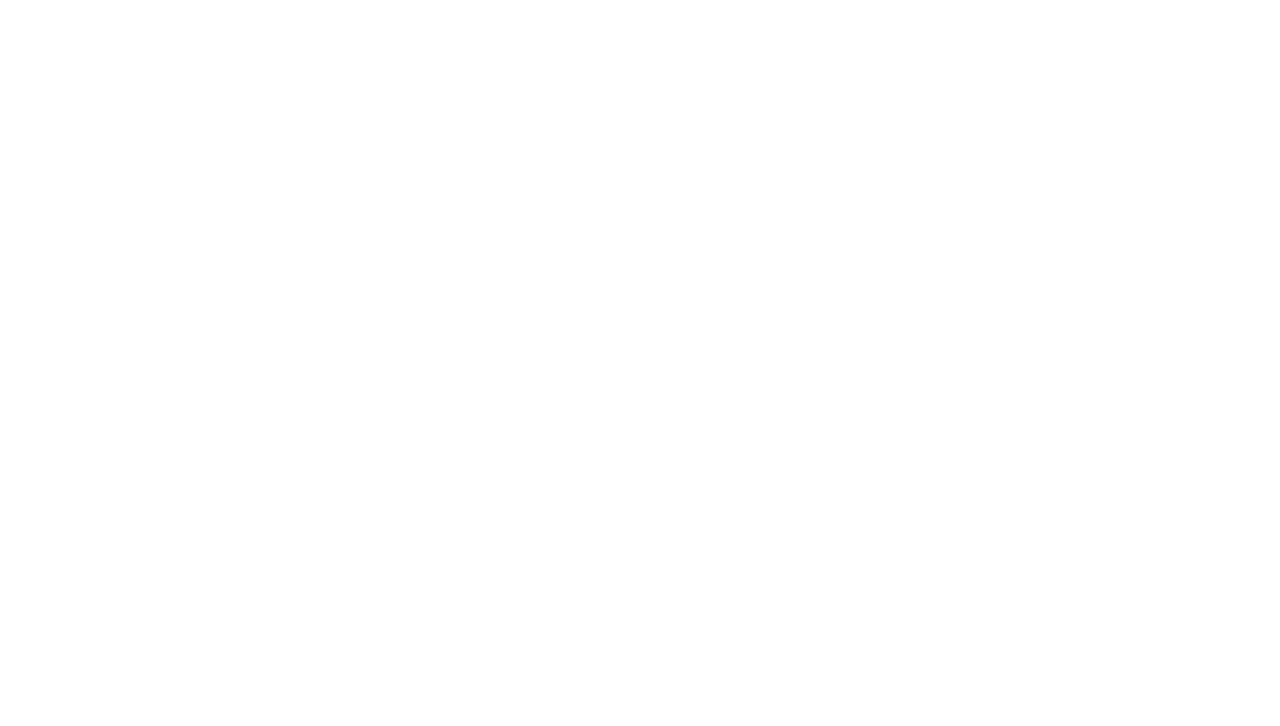
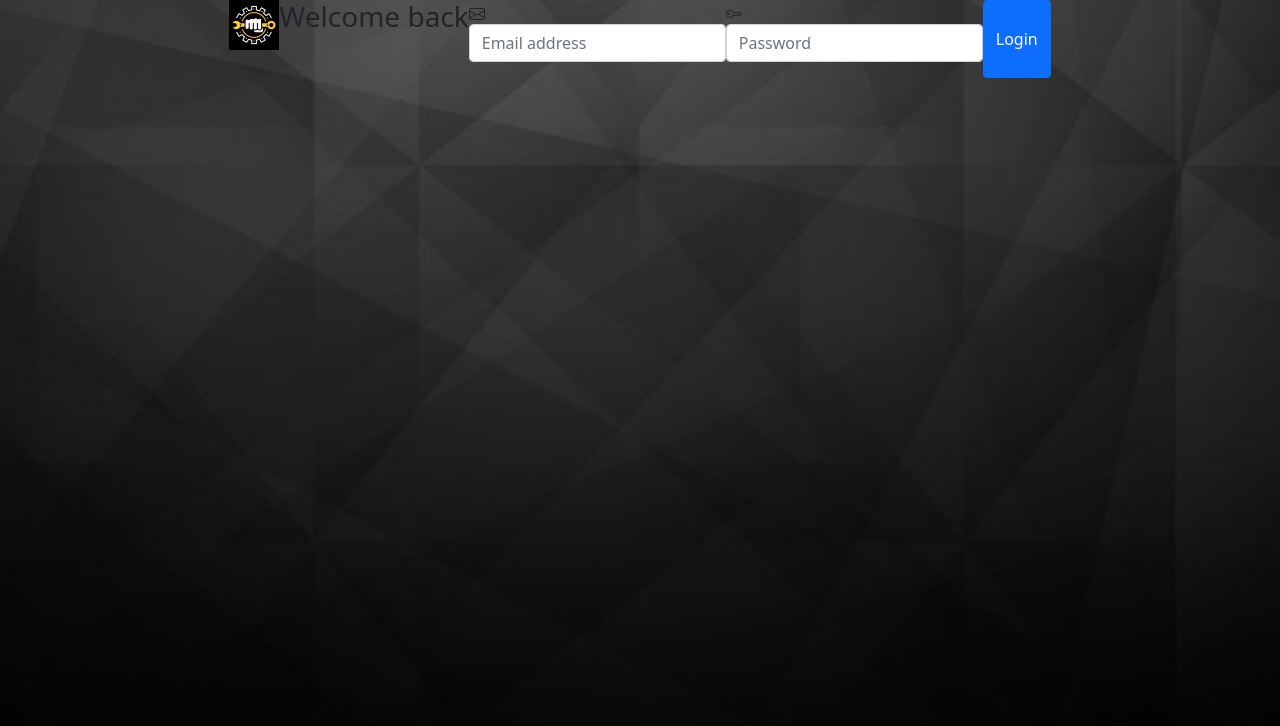
Before and after one commit to whis102/SkyList--Boostrap5, a plain HTML site: page login.html in a window 1280 px wide. Drawn offline with nearby package versions, Linux system fonts and the light colour scheme.

Commit message:
add loginpage

```diff
--- /dev/null
+++ b/css/login.css
@@ -0,0 +1,7 @@
+.bg {
+  background-image: url("../assets/bg-login.png");
+  background-size: cover;
+  background-position: center;
+  background-repeat: no-repeat;
+  height: 100vh;
+}
--- a/login.html
+++ b/login.html
@@ -5,13 +5,36 @@
         <meta name="viewport" content="width=device-width, initial-scale=1.0">
         <title>Login</title>
 
+        <link rel="stylesheet" href="./css/login.css">
         <link rel="shortcut icon" href="./assets/favicon.png" type="image/x-icon">
         <link href="https://cdn.jsdelivr.net/npm/bootstrap@5.0.2/dist/css/bootstrap.min.css" rel="stylesheet">
     </head>
     <body>
-        <div class="container-fluid">
+        <div class="container-fluid bg">
             <div class="row">
+                <div class="d-flex bg-black justify-content-center">
+                    <img src="./assets/favicon.png" width="50" height="50">
+                    <h3>Welcome back</h3>
+                    <div class="mb-3">
+                        <svg xmlns="http://www.w3.org/2000/svg" width="16" height="16" fill="currentColor" class="bi bi-envelope" viewBox="0 0 16 16">
+                            <path
+                                d="M0 4a2 2 0 0 1 2-2h12a2 2 0 0 1 2 2v8a2 2 0 0 1-2 2H2a2 2 0 0 1-2-2zm2-1a1 1 0 0 0-1 1v.217l7 4.2 7-4.2V4a1 1 0 0 0-1-1zm13 2.383-4.708 2.825L15 11.105zm-.034 6.876-5.64-3.471L8 9.583l-1.326-.795-5.64 3.47A1 1 0 0 0 2 13h12a1 1 0 0 0 .966-.741M1 11.105l4.708-2.897L1 5.383z" />
+                        </svg>
+                        <input type="email" class="form-control" id="exampleFormControlInput1" placeholder="Email address">
+                    </div>
 
+                    <div class="mb-3">
+                        <svg xmlns="http://www.w3.org/2000/svg" width="16" height="16" fill="currentColor" class="bi bi-key" viewBox="0 0 16 16">
+                            <path
+                                d="M0 8a4 4 0 0 1 7.465-2H14a.5.5 0 0 1 .354.146l1.5 1.5a.5.5 0 0 1 0 .708l-1.5 1.5a.5.5 0 0 1-.708 0L13 9.207l-.646.647a.5.5 0 0 1-.708 0L11 9.207l-.646.647a.5.5 0 0 1-.708 0L9 9.207l-.646.647A.5.5 0 0 1 8 10h-.535A4 4 0 0 1 0 8m4-3a3 3 0 1 0 2.712 4.285A.5.5 0 0 1 7.163 9h.63l.853-.854a.5.5 0 0 1 .708 0l.646.647.646-.647a.5.5 0 0 1 .708 0l.646.647.646-.647a.5.5 0 0 1 .708 0l.646.647.793-.793-1-1h-6.63a.5.5 0 0 1-.451-.285A3 3 0 0 0 4 5" />
+                            <path d="M4 8a1 1 0 1 1-2 0 1 1 0 0 1 2 0" />
+                        </svg>
+                        <input type="password" class="form-control" id="exampleFormControlInput1" placeholder="Password">
+                    </div>
+
+                    <button class="btn btn-primary" type="submit">Login</button>
+
+                </div>
             </div>
         </div>
     </body>
```
Also changed, not shown: index.html (+15 -2 lines), assets/bg-login.png (added), 1 other file.
